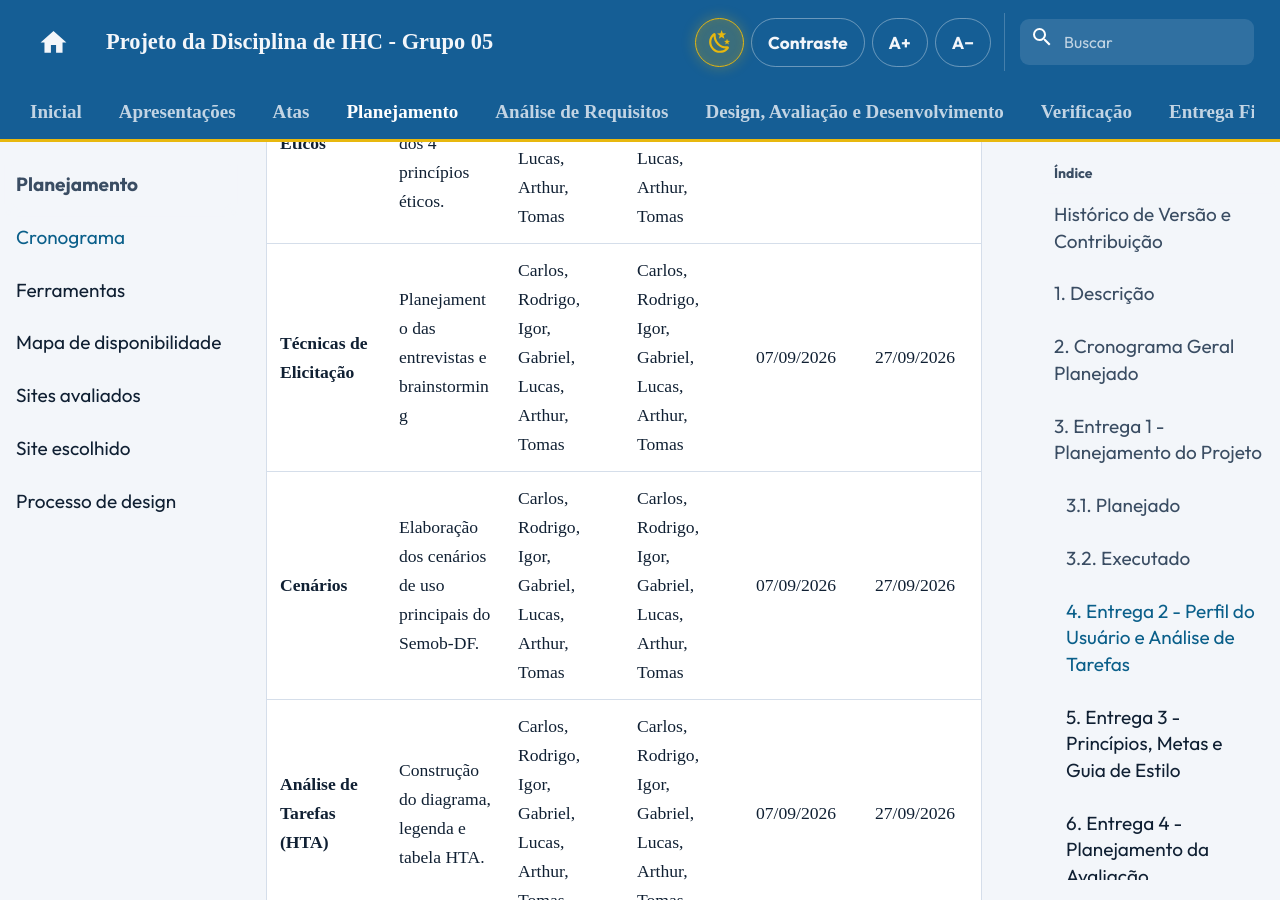
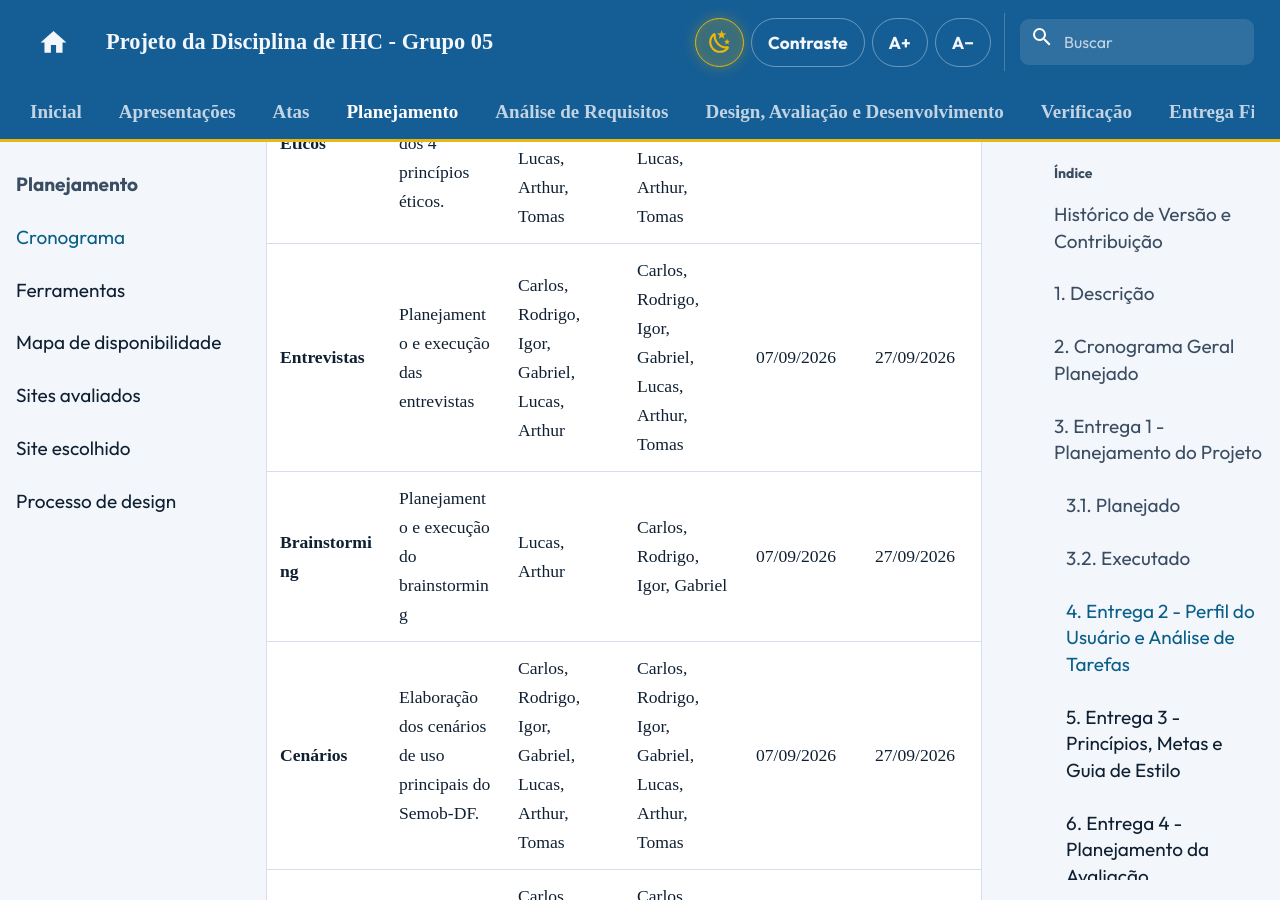
Before and after one commit to Interacao-Humano-Computador/2026.2-Grupo05, an MkDocs documentation site: the page built from docs/planejamento/cronograma.md, in a window 1280 px wide and 900 px high, scrolled down 10607 px. Built offline with MkDocs 1.6.1 and Material for MkDocs 9.7.7, drawn with Linux system fonts in a browser that asks for light colours; comment, search, counter and statistics services are not loaded.

Commit message:
fix: separação das técnicas de elicitação no cronograma planejado 2

```diff
--- a/docs/planejamento/cronograma.md
+++ b/docs/planejamento/cronograma.md
@@ -82,7 +82,8 @@ Na Tabela 3, registra-se o cronograma executado da primeira entrega, documentand
 | :--- | :--- | :--- | :--- | :--- | :--- |
 | **Perfil do Usuário** | Definição dos atributos demográficos, atitudes e experiência. | Carlos, Rodrigo, Igor, Gabriel, Lucas, Arthur, Tomas | Carlos, Rodrigo, Igor, Gabriel, Lucas, Arthur, Tomas | 07/09/2026 | 27/09/2026 |
 | **Aspectos Éticos** | Elaboração do TCLE e definição dos 4 princípios éticos. | Carlos, Rodrigo, Igor, Gabriel, Lucas, Arthur, Tomas | Carlos, Rodrigo, Igor, Gabriel, Lucas, Arthur, Tomas | 07/09/2026 | 27/09/2026 |
-| **Técnicas de Elicitação** | Planejamento das entrevistas e brainstorming | Carlos, Rodrigo, Igor, Gabriel, Lucas, Arthur, Tomas | Carlos, Rodrigo, Igor, Gabriel, Lucas, Arthur, Tomas | 07/09/2026 | 27/09/2026 |
+| **Entrevistas** | Planejamento e execução das entrevistas | Carlos, Rodrigo, Igor, Gabriel, Lucas, Arthur | Carlos, Rodrigo, Igor, Gabriel, Lucas, Arthur, Tomas | 07/09/2026 | 27/09/2026 |
+| **Brainstorming** | Planejamento e execução do brainstorming | Lucas, Arthur | Carlos, Rodrigo, Igor, Gabriel | 07/09/2026 | 27/09/2026 |
 | **Cenários** | Elaboração dos cenários de uso principais do Semob-DF. | Carlos, Rodrigo, Igor, Gabriel, Lucas, Arthur, Tomas | Carlos, Rodrigo, Igor, Gabriel, Lucas, Arthur, Tomas | 07/09/2026 | 27/09/2026 |
 | **Análise de Tarefas (HTA)** | Construção do diagrama, legenda e tabela HTA. | Carlos, Rodrigo, Igor, Gabriel, Lucas, Arthur, Tomas | Carlos, Rodrigo, Igor, Gabriel, Lucas, Arthur, Tomas | 07/09/2026 | 27/09/2026 |
 | **Análise de Tarefas (CTT)** | Construção do diagrama CTT. | Carlos, Rodrigo, Igor, Gabriel, Lucas, Arthur, Tomas | Carlos, Rodrigo, Igor, Gabriel, Lucas, Arthur, Tomas | 07/09/2026 | 27/09/2026 |
```
